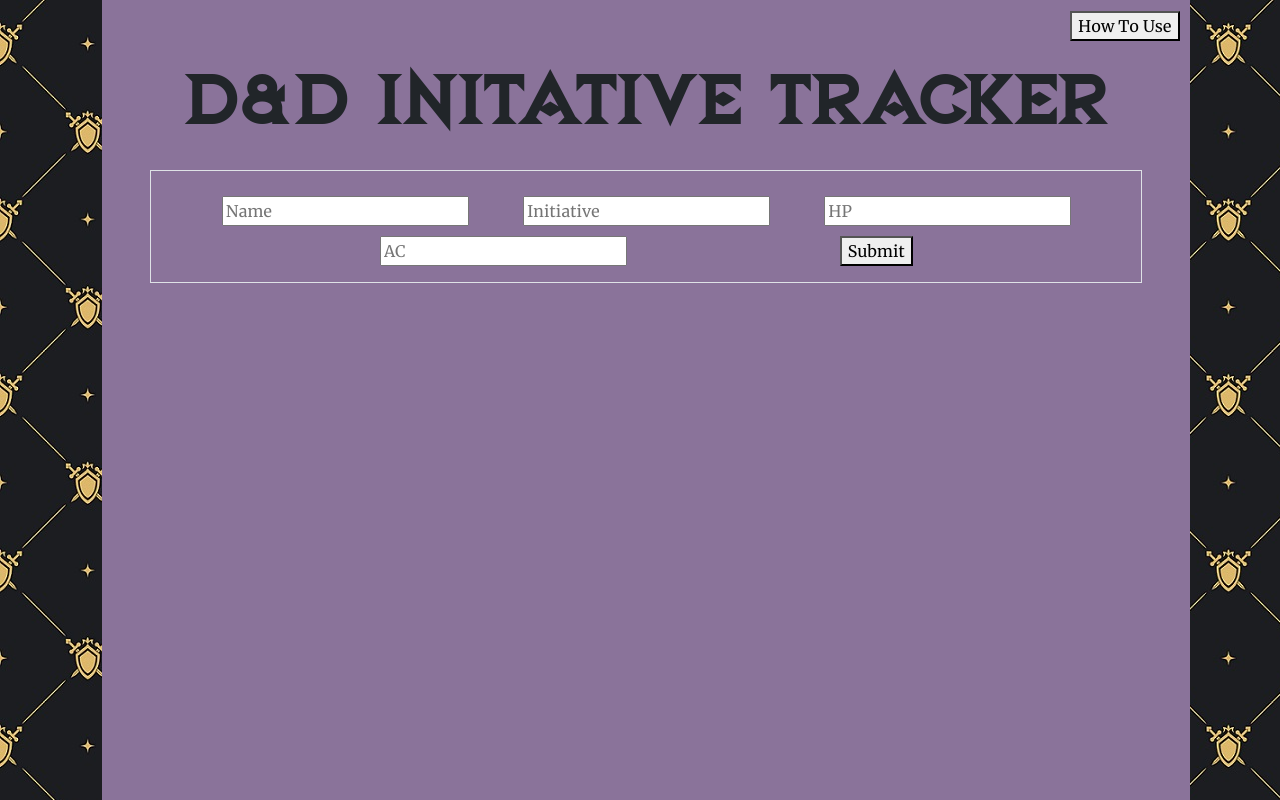
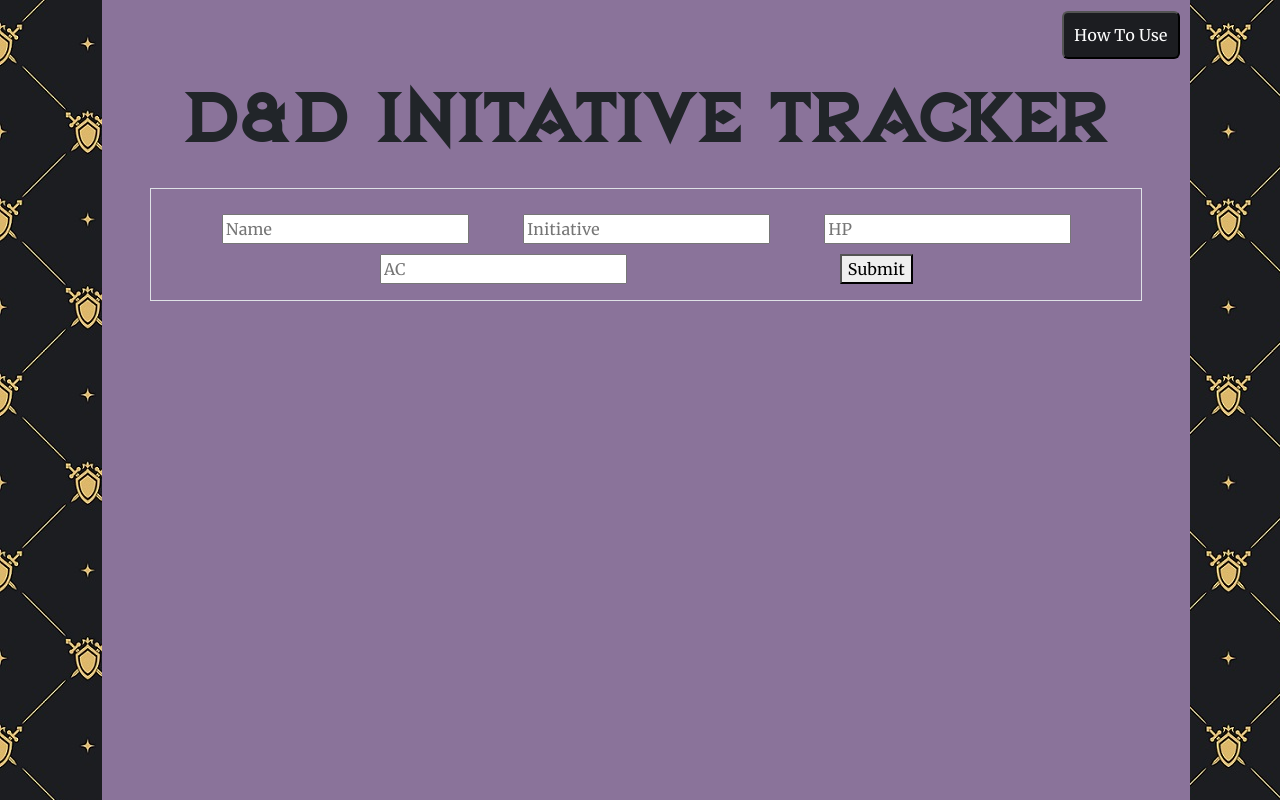
Before and after one commit to rnahill/initiative-tracker, a React (Vite) app: page / in a window 1280 px wide. Built offline with nearby package versions, Linux system fonts and the light colour scheme.

Commit message:
added offcanvas

```diff
--- a/src/pages/HomePage/index.jsx
+++ b/src/pages/HomePage/index.jsx
@@ -1,22 +1,25 @@
 import "./style.css";
 import React, { useState } from 'react';
+import Button from 'react-bootstrap/Button';
+import Offcanvas from 'react-bootstrap/Offcanvas';
 import { Link, useLocation } from 'react-router-dom';
 import FormBox from "../../components/FormBox"
 import CreatureBox from '../../components/CreatureBox';
 
 export default function HomePage() {
 
+    // Styling
     const style = {
         height: "100vh",
         width: "85%",
         backgroundColor: "#8A739A",
-    position:"relative",
-    left:"8%"
+        position: "relative",
+        left: "8%"
 
     }
 
-// #6C92DD
 
+    // To add and delete form data
     const [formDataArray, setFormDataArray] = useState([]);
 
     const addFormData = (newFormData) => {
@@ -28,12 +31,33 @@
     }
 
 
+    // To handle the offcanvas
+    const [show, setShow] = useState(false);
+
+    const handleClose = () => setShow(false);
+    const handleShow = () => setShow(true);
+
+
+
     return (
         <div style={style}>
             <div className=" d-flex justify-content-end">
-                <button className="howToBtn">
+                {/* <button className="howToBtn">
                     <Link to="/HowTo" style={{ textDecoration: 'none', color: 'black' }}>How To Use</Link>
+                </button> */}
+                <button className="howToBtn rounded" onClick={handleShow}>
+                    How To Use
                 </button>
+
+                <Offcanvas show={show} onHide={handleClose} placement="end" className="offCanvas">
+                    <Offcanvas.Header closeButton>
+                        <Offcanvas.Title>How To Use</Offcanvas.Title>
+                    </Offcanvas.Header>
+                    <Offcanvas.Body>
+                        Some text as placeholder. In real life you can have the elements you
+                        have chosen. Like, text, images, lists, etc.
+                    </Offcanvas.Body>
+                </Offcanvas>
             </div>
             <h1>D&D Initative Tracker</h1>
             <FormBox addFormData={addFormData} />
--- a/src/pages/HomePage/style.css
+++ b/src/pages/HomePage/style.css
@@ -23,8 +23,17 @@
 }
 
 .howToBtn {
-    font-family: "Merriweather";
+    font-family: "Merriweather" !important;
     margin-top: 1%;
     margin-right: 1%;
+    background-color: #1c1d21 !important;
+    color: white;
+    padding: 10px;
 
 }
+
+.offCanvas {
+    background-color: #1c1d21 !important;
+    color: white !important;
+    font-family: "Merriweather" !important;
+}
```
Also changed, not shown: src/main.jsx (+5 -5 lines). Lines whose indentation alone changed are shown as unchanged.
